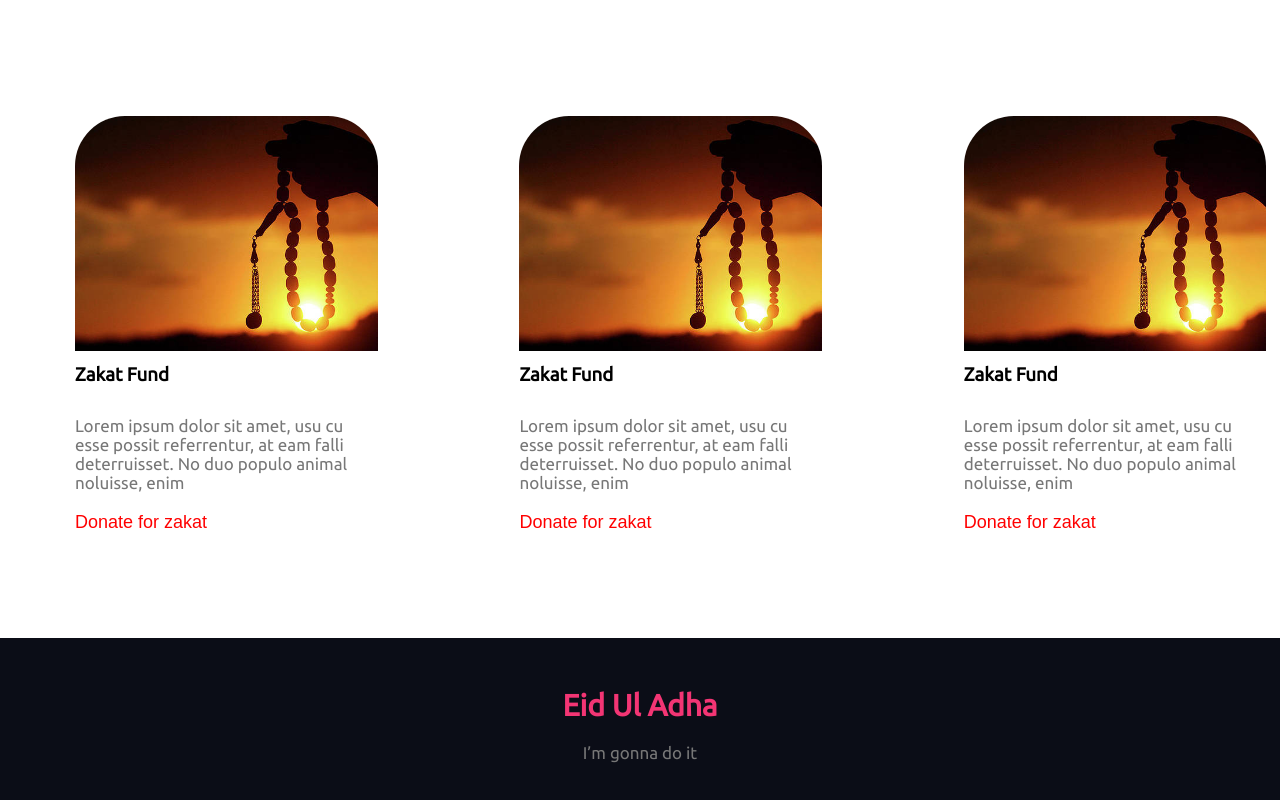
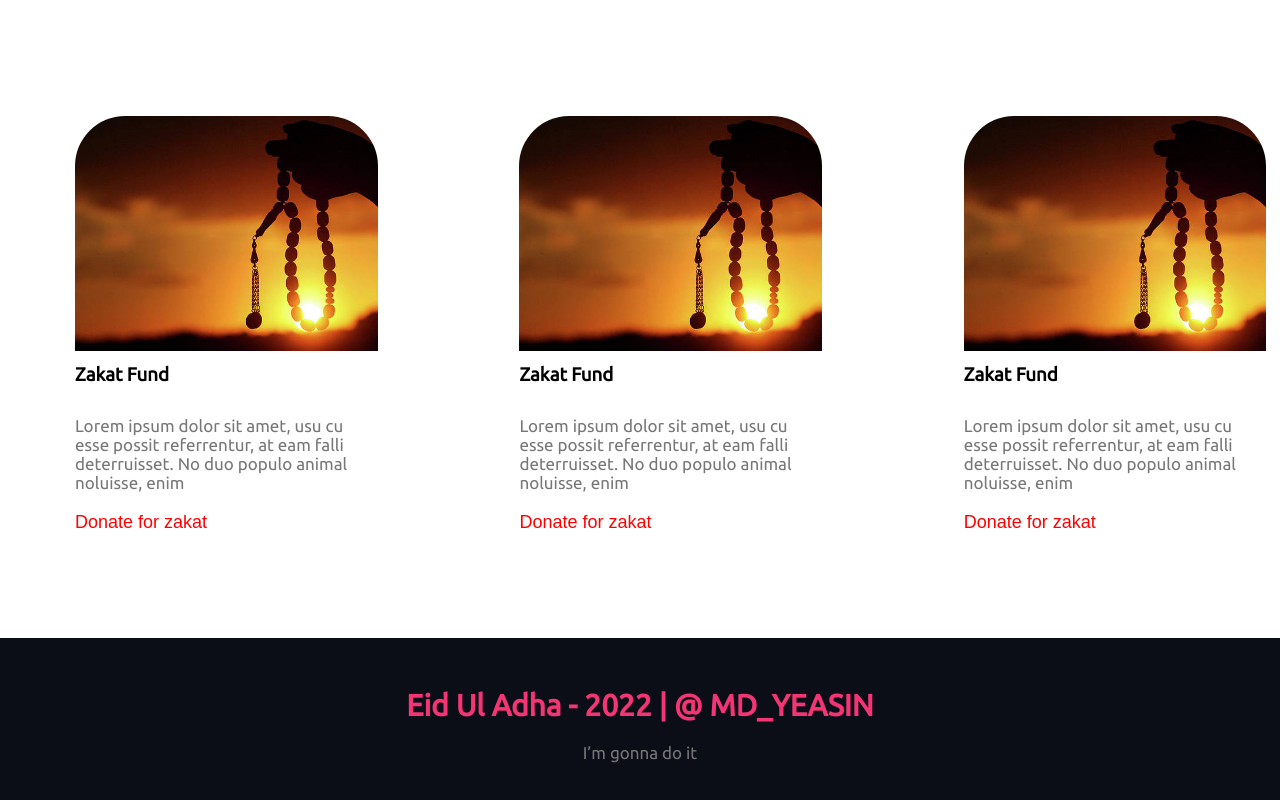
Before and after one commit to ayeasin14/eid-zakat, a plain HTML site: page index.html in a window 1280 px wide. Shown: the part 3884-4684 px from the top of the page. Drawn offline with Linux system fonts and the light colour scheme.

Commit message:
final commit

```diff
--- a/index.html
+++ b/index.html
@@ -204,7 +204,7 @@
     </main>
     <footer class="footer">
         <div class="footer-content">
-            <h1>Eid Ul Adha</h1>
+            <h1>Eid Ul Adha - 2022 | @ MD_YEASIN</h1>
             <p>I’m gonna do it</p>
         </div>
     </footer>
```
